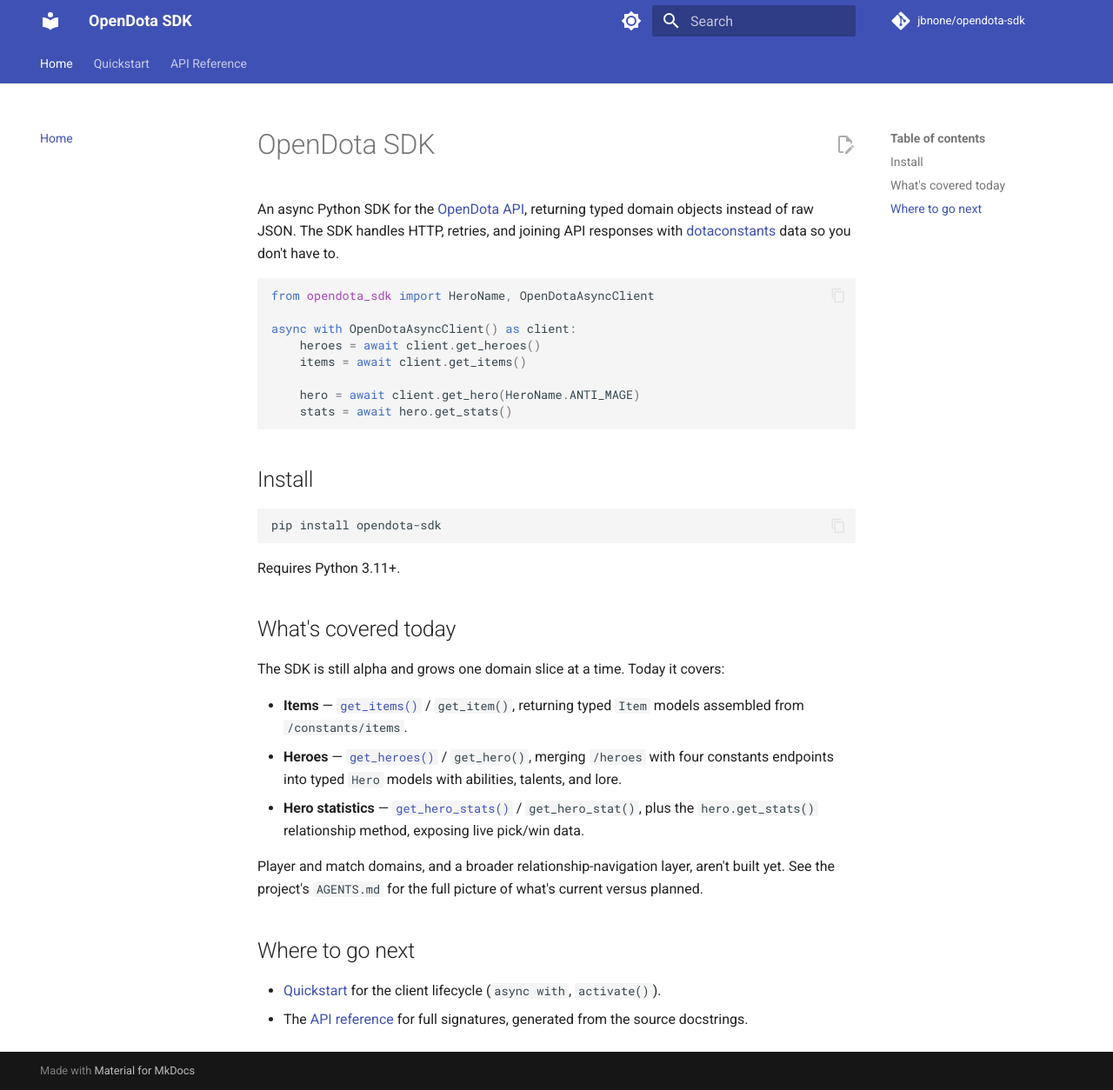
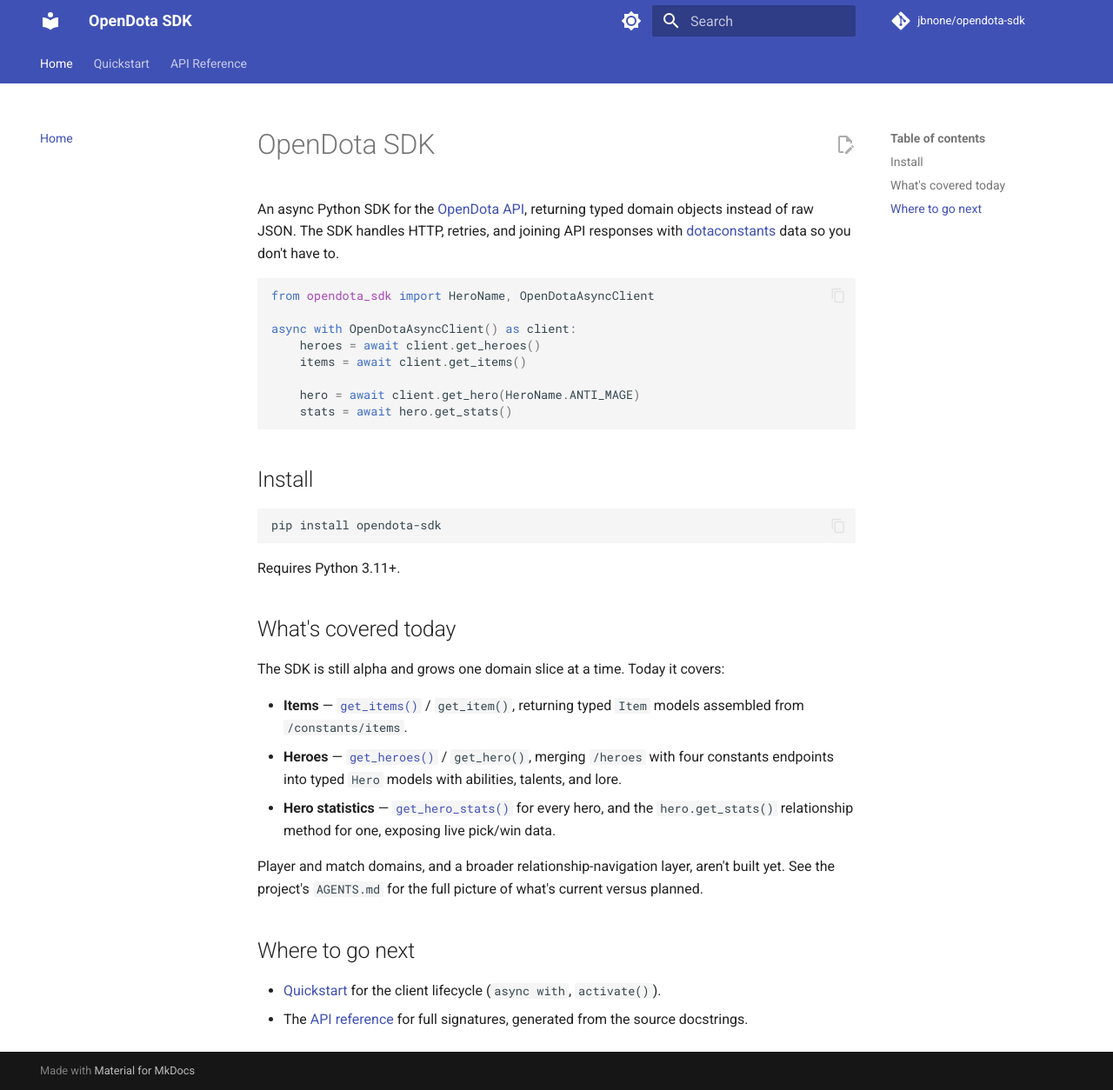
Before and after one commit to jbnone/opendota-sdk, an MkDocs documentation site: the page built from docs/index.md, in a window 1280 px wide and 1254 px high. Shown: the whole window at 87% size. Built offline with MkDocs 1.6.1 and Material for MkDocs 9.7.7, drawn with Linux system fonts in a browser that asks for light colours; comment, search, counter and statistics services are not loaded.

Commit message:
docs: drop get_hero_stat() from the docs home page
The reviewer on #101 found the home page still listing `get_hero_stat()`
as public. It now names `get_hero_stats()` for every hero and
`hero.get_stats()` for one.

Co-Authored-By: Claude Opus 5.5 <noreply@anthropic.com>

```diff
--- a/docs/index.md
+++ b/docs/index.md
@@ -32,8 +32,8 @@ The SDK is still alpha and grows one domain slice at a time. Today it covers:
   models assembled from `/constants/items`.
 - **Heroes** — [`get_heroes()`](api/client.md) / `get_hero()`, merging `/heroes` with
   four constants endpoints into typed `Hero` models with abilities, talents, and lore.
-- **Hero statistics** — [`get_hero_stats()`](api/client.md) / `get_hero_stat()`,
-  plus the `hero.get_stats()` relationship method, exposing live pick/win data.
+- **Hero statistics** — [`get_hero_stats()`](api/client.md) for every hero, and the
+  `hero.get_stats()` relationship method for one, exposing live pick/win data.
 
 Player and match domains, and a broader relationship-navigation layer, aren't built yet.
 See the project's `AGENTS.md` for the full picture of what's current versus planned.
```
